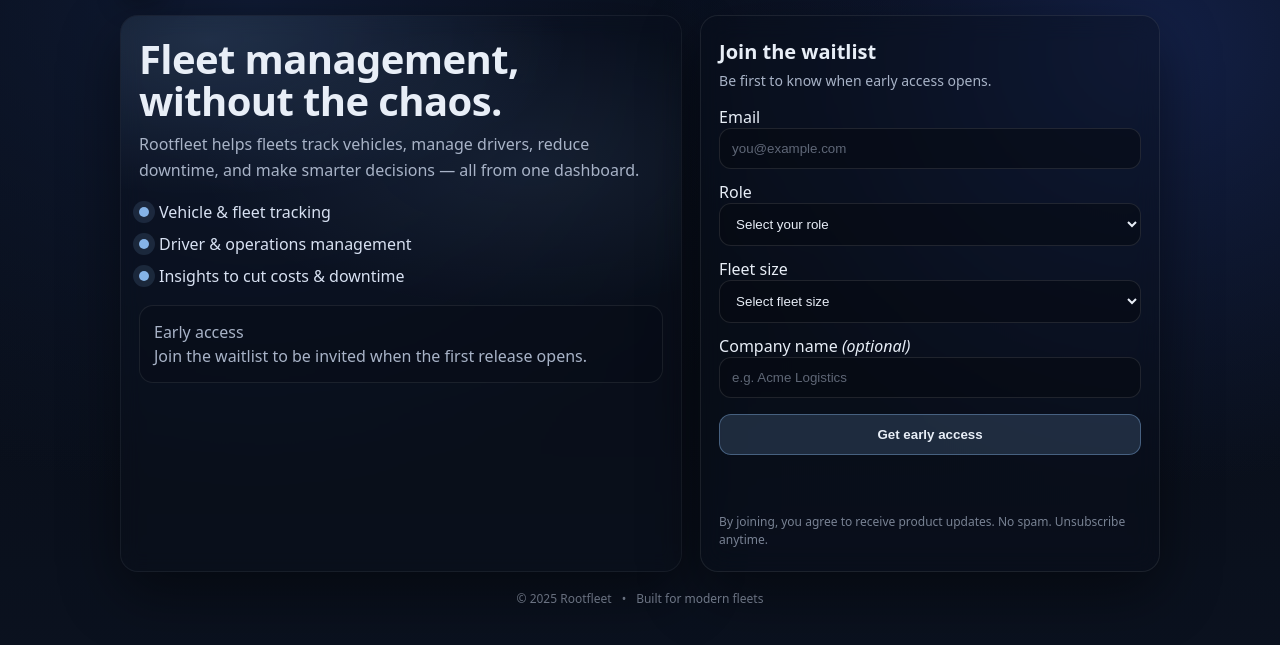
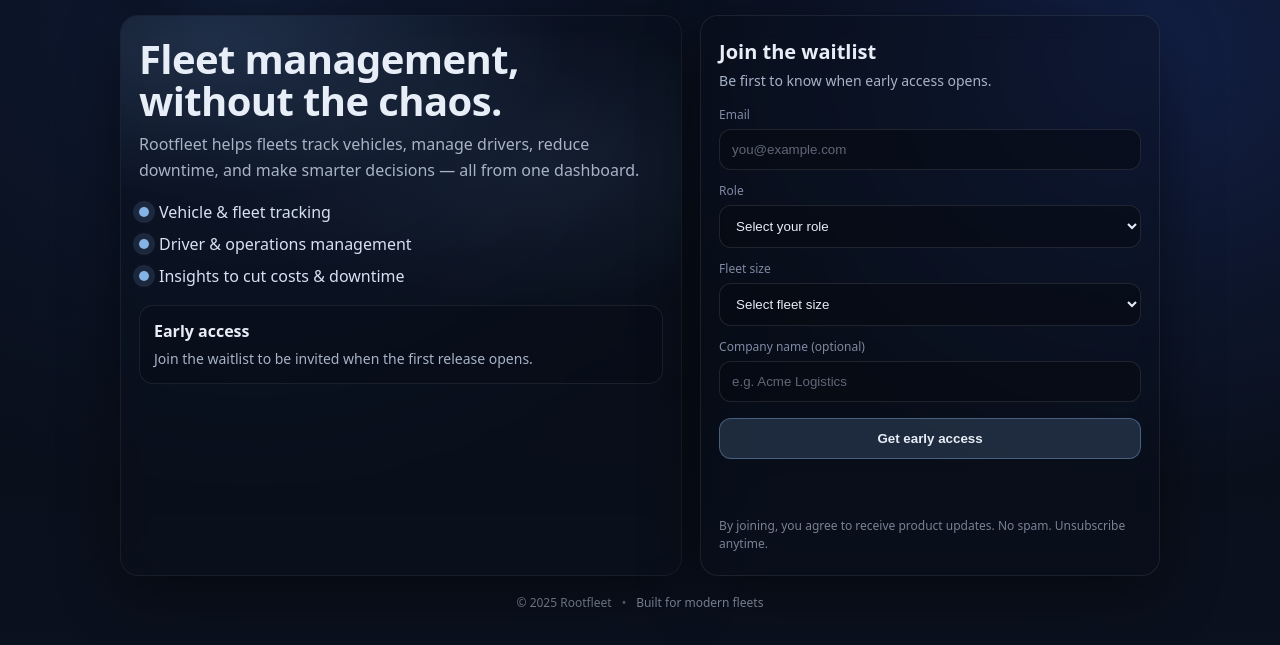
Before and after one commit to Root-Fleet/rootfleet-waitlist, a plain HTML site: page public/index.html in a window 1280 px wide. Shown: the part 75-720 px from the top of the page. Drawn offline with Linux system fonts and the light colour scheme; no server answers.

Commit message:
feat: added much improved styling

```diff
--- a/public/styles.css
+++ b/public/styles.css
@@ -1,7 +1,6 @@
 :root{
   --bg0:#060a12;
   --bg1:#0b1220;
-  --card:#0b1220cc;
   --stroke:#1f2a3a;
   --text:#e8eef7;
   --muted:#a8b3c7;
@@ -13,6 +12,7 @@
 
 *{box-sizing:border-box}
 html,body{height:100%}
+
 body{
   margin:0;
   font-family: ui-sans-serif, system-ui, -apple-system, Segoe UI, Roboto, Arial, "Apple Color Emoji","Segoe UI Emoji";
@@ -134,9 +134,9 @@
   border-radius:14px;
   border:1px solid rgba(255,255,255,.08);
   background: rgba(8,12,22,.35);
-  color:var(--muted);
-  line-height:1.5;
 }
+.callout__title{font-weight:800; margin-bottom:6px;}
+.callout__body{color:var(--muted); font-size:14px; line-height:1.5;}
 
 .card{
   padding:22px 18px;
@@ -151,6 +151,10 @@
 .muted{margin:0 0 16px; color:var(--muted); font-size:14px;}
 
 .form{display:grid; gap:12px;}
+
+.field{display:grid; gap:6px;}
+.field span{font-size:12px; color:var(--muted2);}
+.field em{font-style:normal; color:rgba(168,179,199,.75)}
 
 input, select{
   width:100%;
@@ -205,6 +209,8 @@
   font-size:12px;
   text-align:center;
 }
+.footer__sep{opacity:.6}
+.footer__muted{opacity:.9}
 
 @media (max-width: 900px){
   .grid{grid-template-columns:1fr;}
```
